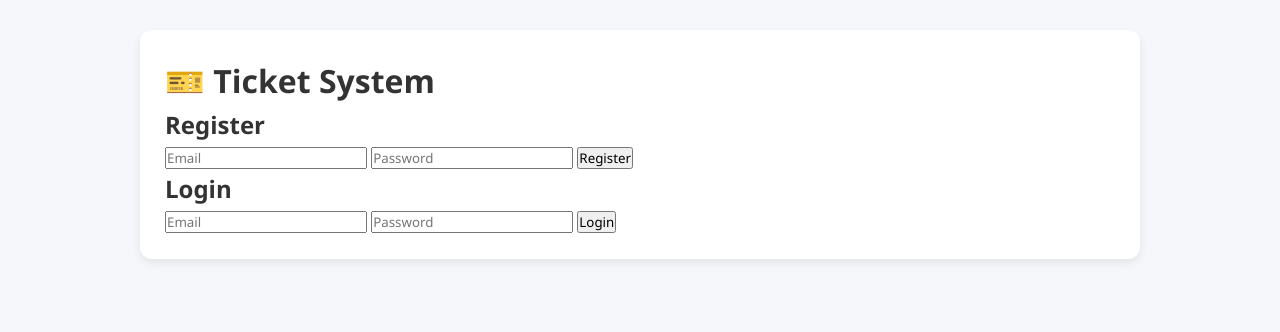
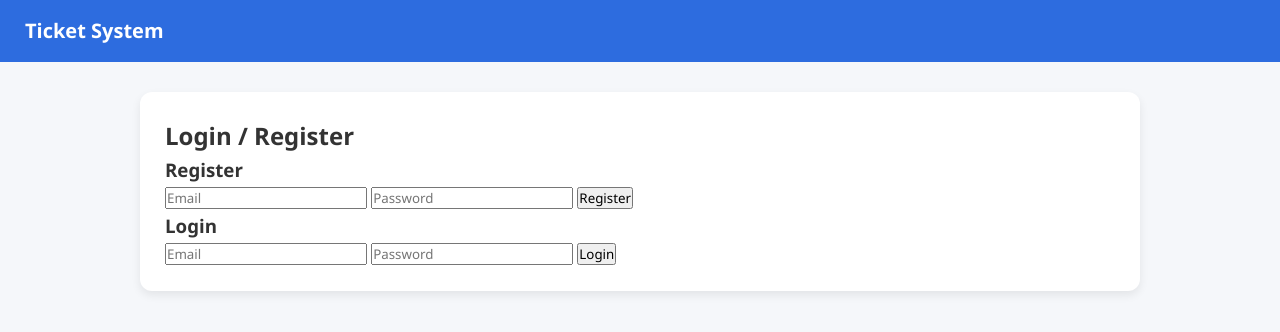
Before and after one commit to radheyradhey777/Tk-Web-1, a plain HTML site: page index.html in a window 1280 px wide. Drawn offline with Linux system fonts and the light colour scheme.

Commit message:
Update index.html

```diff
--- a/index.html
+++ b/index.html
@@ -1,30 +1,37 @@
+<!-- index.html -->
 <!DOCTYPE html>
 <html lang="en">
 <head>
-  <meta charset="UTF-8">
-  <meta name="viewport" content="width=device-width, initial-scale=1.0">
-  <title>Login | Ticket System</title>
-  <link rel="stylesheet" href="assets/css/styles.css">
+<meta charset="utf-8" />
+<meta name="viewport" content="width=device-width,initial-scale=1" />
+<title>Ticket System - Login</title>
+<link rel="stylesheet" href="assets/css/styles.css" />
 </head>
 <body>
+  <nav class="navbar">
+    <h1>Ticket System</h1>
+  </nav>
+
   <div class="container">
-    <h1>🎫 Ticket System</h1>
+    <h2>Login / Register</h2>
 
     <div class="form-box">
-      <h2>Register</h2>
-      <input type="email" id="regEmail" placeholder="Email">
-      <input type="password" id="regPassword" placeholder="Password">
-      <button onclick="registerUser()">Register</button>
+      <h3>Register</h3>
+      <input id="regEmail" type="email" placeholder="Email" />
+      <input id="regPassword" type="password" placeholder="Password" />
+      <button id="btnRegister">Register</button>
     </div>
 
     <div class="form-box">
-      <h2>Login</h2>
-      <input type="email" id="loginEmail" placeholder="Email">
-      <input type="password" id="loginPassword" placeholder="Password">
-      <button onclick="loginUser()">Login</button>
+      <h3>Login</h3>
+      <input id="loginEmail" type="email" placeholder="Email" />
+      <input id="loginPassword" type="password" placeholder="Password" />
+      <button id="btnLogin">Login</button>
     </div>
+
+    <p id="msg" style="color:crimson;"></p>
   </div>
 
-  <script type="module" src="assets/js/auth.js"></script>
+<script type="module" src="assets/js/auth.js"></script>
 </body>
 </html>
```
